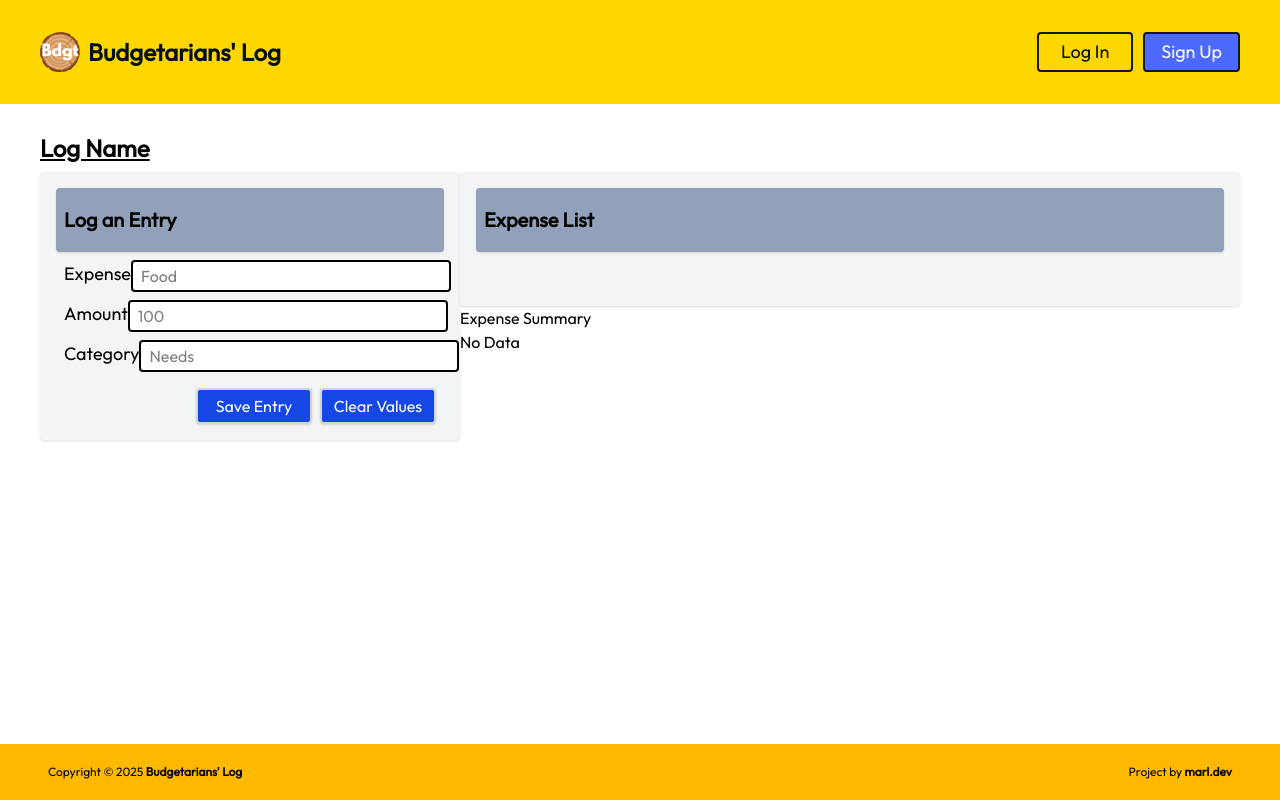
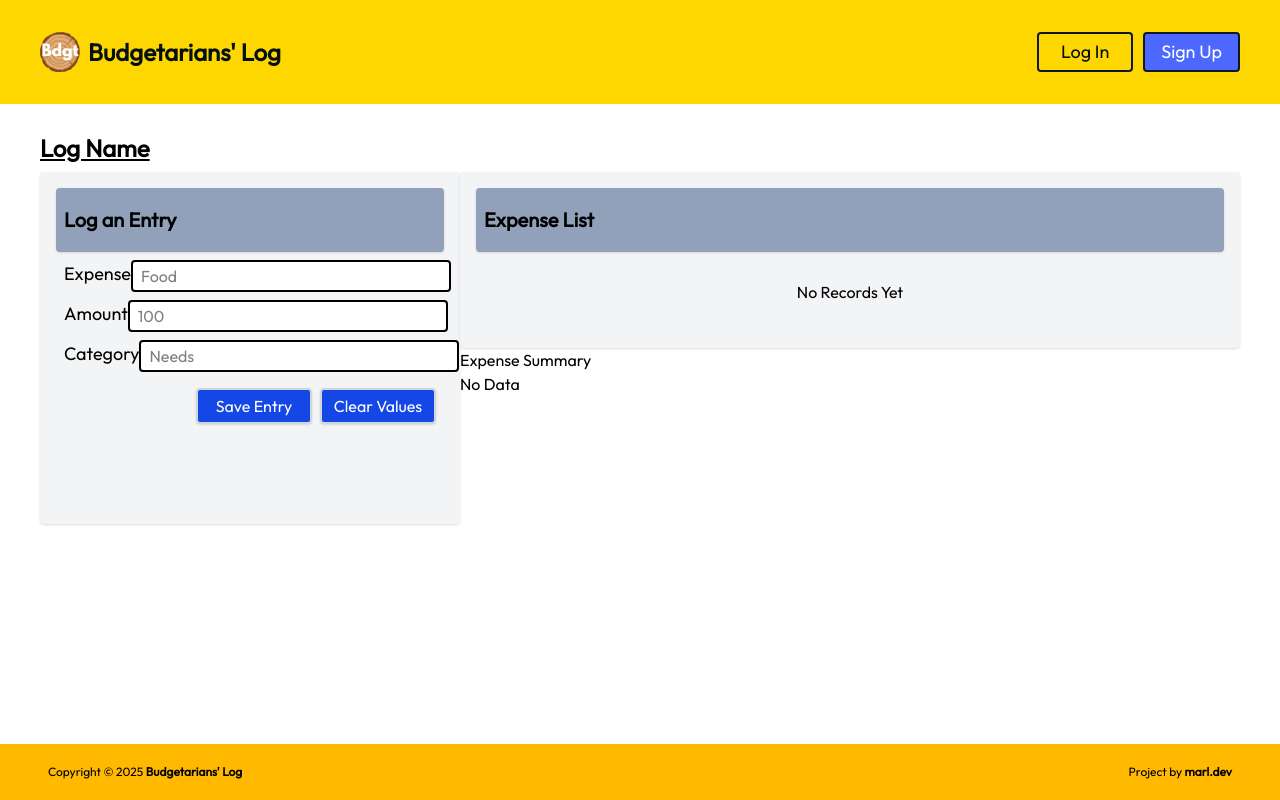
Before and after one commit to marlmunar/budget-tracker, a React (Vite) app in the folder frontend/: page /log in a window 1280 px wide. Built offline with nearby package versions, Linux system fonts and the light colour scheme.

Commit message:
Added a no records indicator component

```diff
--- a/frontend/src/components/ExpenseList.jsx
+++ b/frontend/src/components/ExpenseList.jsx
@@ -1,19 +1,11 @@
+import NoRecords from "./NoRecords";
+
 const ExpenseList = () => {
   return (
     <section className="log-section-container">
       <h2 className="log-section-header">Expense List</h2>
 
-      <ul>
-        {/* <div className="hidden">
-          <li className="header-row log">
-            <span className="expense-name">Expense</span>
-            <span className="espense-amount">Amount</span>
-            <span className="expense-category">Category</span>
-            <span className="">Options</span>
-          </li>
-        </div> */}
-        <div id="update"></div>
-      </ul>
+      <NoRecords />
     </section>
   );
 };
--- /dev/null
+++ b/frontend/src/components/NoRecords.jsx
@@ -0,0 +1,9 @@
+const NoRecords = () => {
+  return (
+    <div className="flex justify-center items-center min-h-20">
+      <p>No Records Yet</p>
+    </div>
+  );
+};
+
+export default NoRecords;
```
Also changed, not shown: frontend/src/components/ExpenseSummary.jsx (added).
